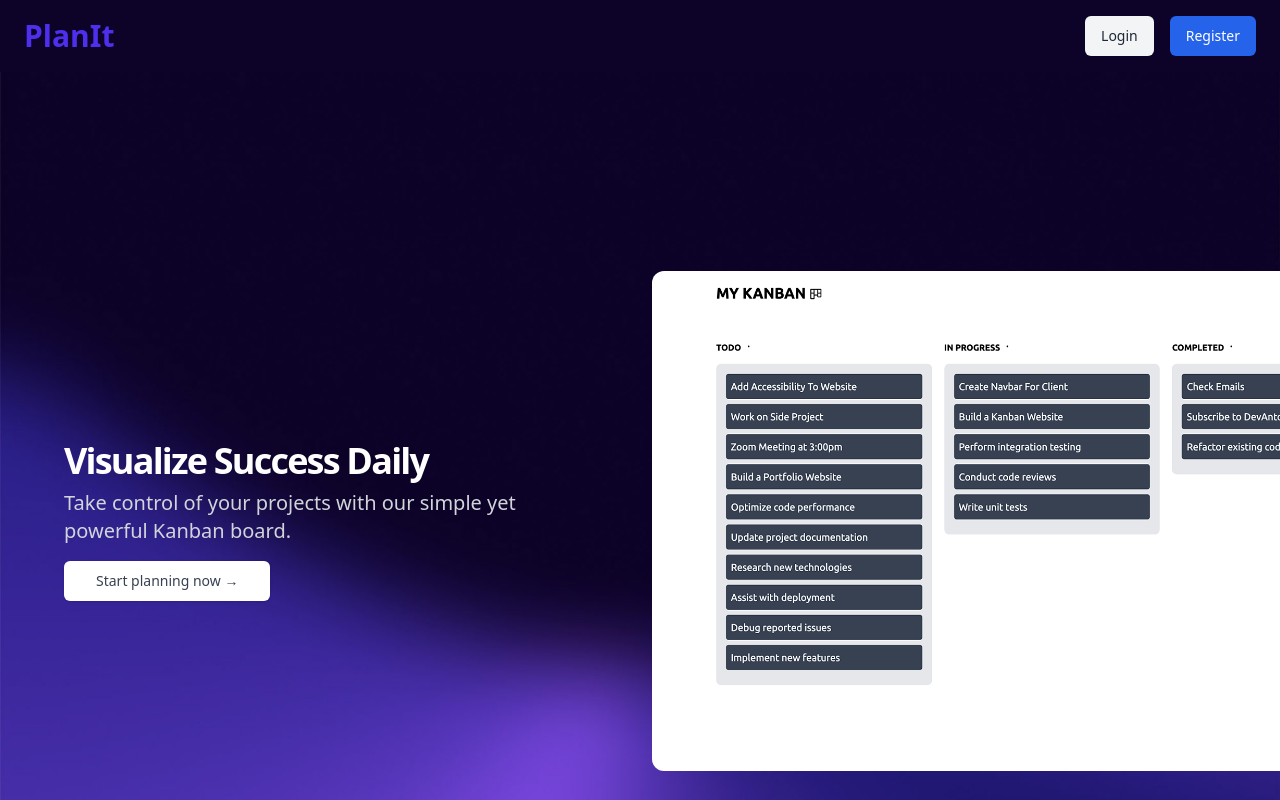
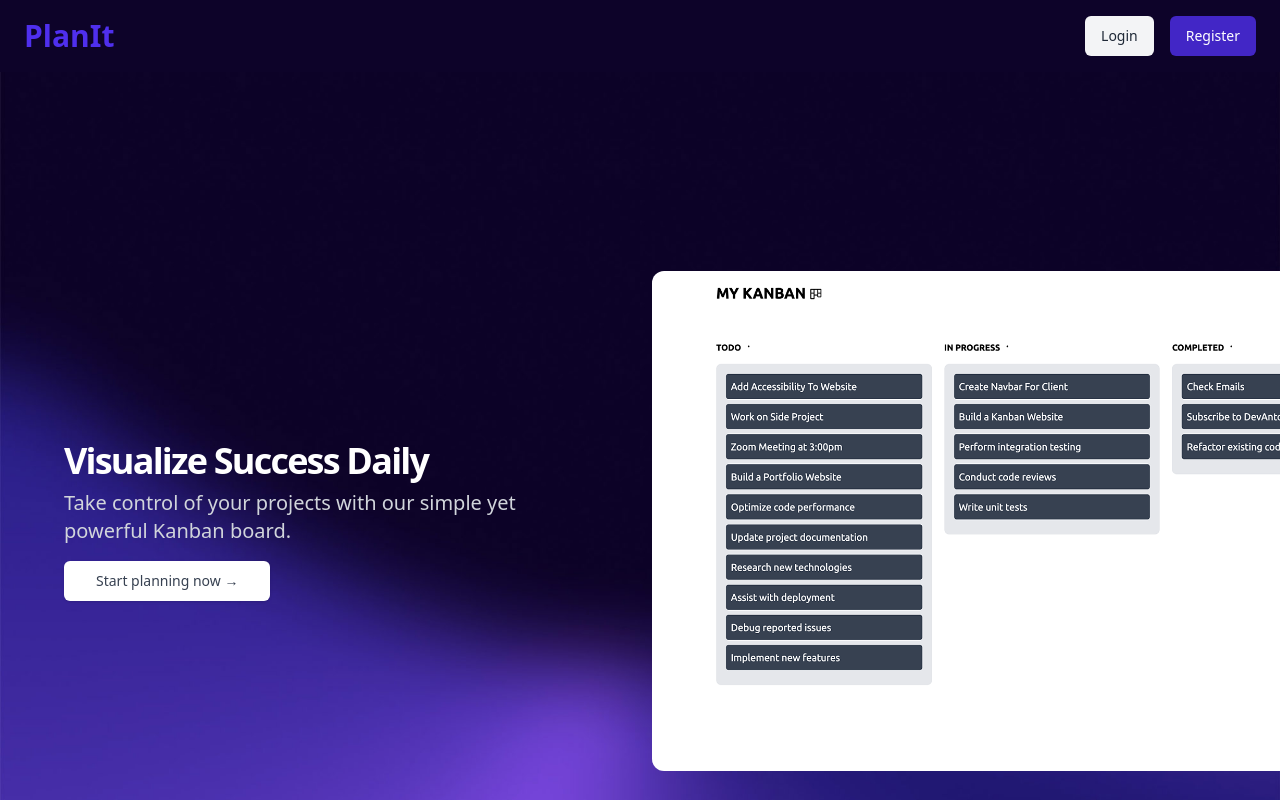
Before and after one commit to ShadyTiger008/planit-todo-webapp, a Next.js app: page / in a window 1280 px wide. Shown: the top 800 px of the page. Built offline with nearby package versions, Linux system fonts and the light colour scheme.

Commit message:
register button color change

```diff
--- a/src/app/config/index.ts
+++ b/src/app/config/index.ts
@@ -1,5 +1,5 @@
-// export const client_api = "http://localhost:3000";
-export const client_api = "https://planit-pi.vercel.app/";
+export const client_api = "http://localhost:3000";
+// export const client_api = "https://planit-pi.vercel.app/";
 
 export const server_api = `${client_api}/api`;
 
--- a/src/components/header.tsx
+++ b/src/components/header.tsx
@@ -22,7 +22,7 @@ const Header = (props: Props) => {
               <Button className="rounded-md bg-gray-100 px-4 py-2 text-gray-800 hover:bg-gray-200">
                 Login
               </Button>
-              <Button className="rounded-md bg-blue-600 px-4 py-2 text-white hover:bg-blue-500">
+              <Button className="rounded-md bg-[#4f2fee]/80 px-4 py-2 text-white hover:bg-[#382599]">
                 Register
               </Button>
             </div>
```
